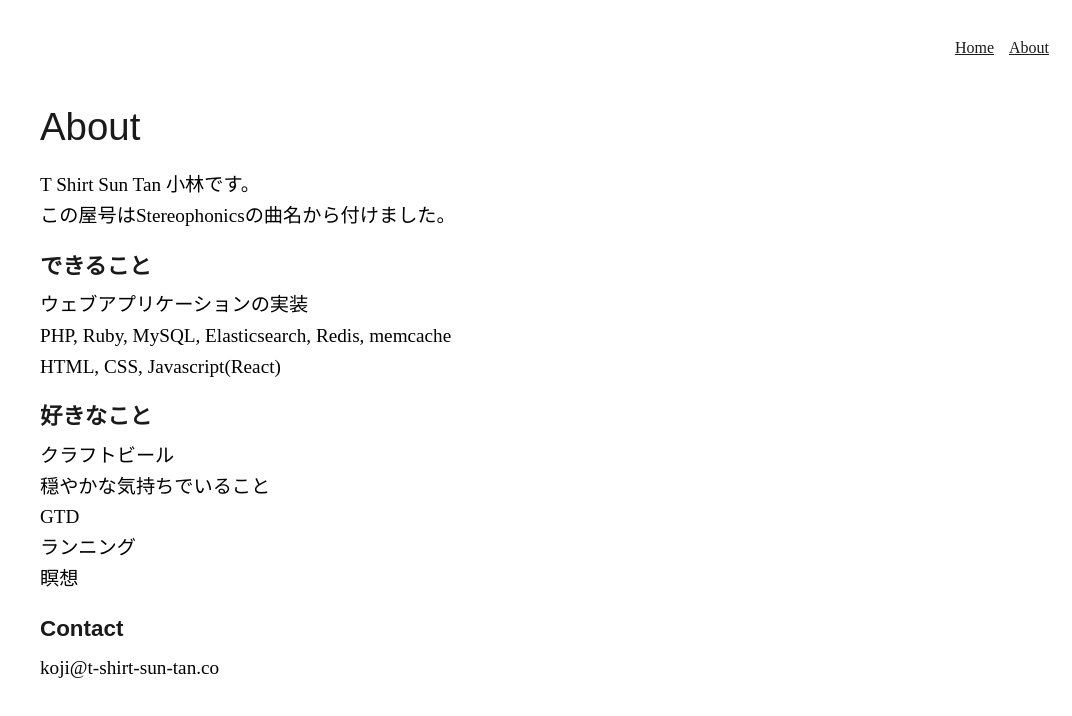
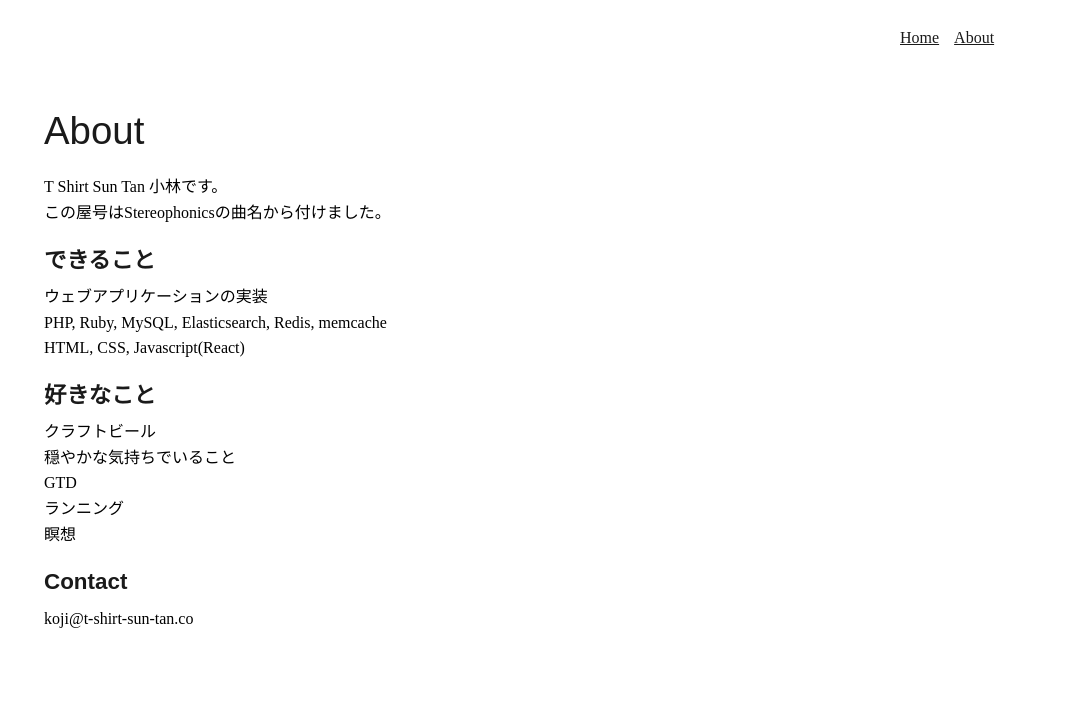
Before and after one commit to t-shirt-sun-tan/website, a Next.js app: page /about in a window 1280 px wide. Shown: the top 716 px of the page, without its empty margins (208-1280 px from the left). Built offline with nearby package versions, Linux system fonts and the light colour scheme.

Commit message:
モバイル: メニューを縦に並べる

```diff
--- a/components/header.js
+++ b/components/header.js
@@ -23,14 +23,20 @@ const Container = styled.div`
 `
 
 const TopLight = styled.div`
+  display: flex;
+  flex-wrap: wrap;
   position: absolute;
-  top: 40px;
-  right: 8px;
+  top: 24px;
+  right: 12px;
+  width: 60px;
   a {
+    display: block;
     color: #1a1a1a;
+    line-height: 1.8em;
   }
 
   @media (min-width: 768px) {
+    width: 160px;
   }
 `
 
--- a/pages/about.js
+++ b/pages/about.js
@@ -39,7 +39,7 @@ const About = () => (
 
 const Container = styled.main`
   margin: 100px auto 0;
-  padding: 8px;
+  padding: 12px;
 `
 const Main = styled.div`
   margin-top: 24px;
@@ -66,7 +66,7 @@ const H2 = styled.h2`
 
 const P = styled.p`
   margin-top: 12px;
-  font-size: 1.2em;
+  font-size: 1em;
   line-height: 1.6em;
 `
 
```
